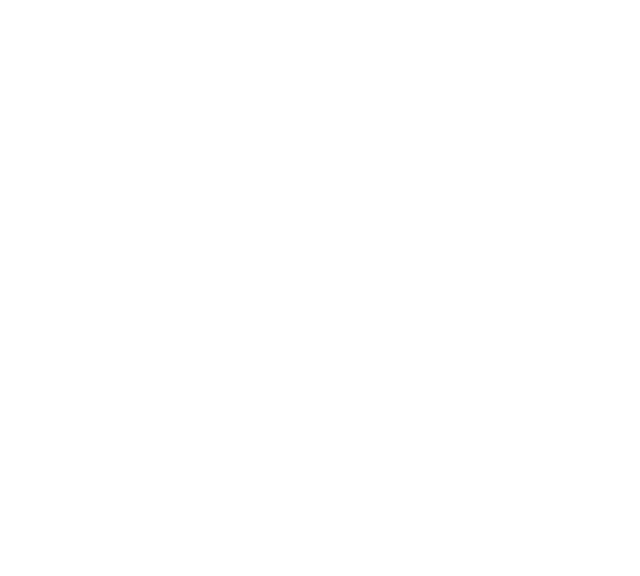
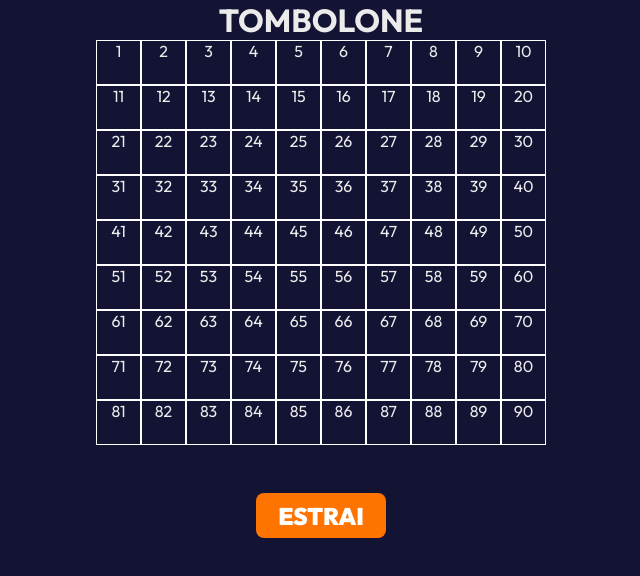
Before and after one commit to Friedrich3/FS0924_S3_L4, a plain HTML site: page index.html in a window 1280 px wide. Shown: the whole page, without its empty margins (319-959 px from the left). Drawn offline with Linux system fonts and the light colour scheme.

Commit message:
tombola completa

```diff
--- a/assets/css/style.css
+++ b/assets/css/style.css
@@ -0,0 +1,44 @@
+* {
+    margin: 0;
+    padding: 0;
+    box-sizing: border-box;
+    font-family: "Outfit", sans-serif;
+    text-align: center;
+    background-color: #131334;
+    color: #ebebeb;
+}
+.container{
+    max-width: 992px;
+    margin: 0 auto;
+}
+#tombola{
+    max-width: 450px;
+    margin: 0 auto;
+    margin-bottom: 3em;
+}
+#tombola div{
+    display: inline-block;
+    width: 45px;
+    height: 45px;
+    border: 1px solid white;
+
+
+}
+button{
+    background-color: rgb(255, 115, 0);
+    border: none;
+    width: 130px;
+    height: 45px;
+    font-size: 1.5em;
+    color: white;
+    font-weight: 900;
+    border-radius: 8px;
+}
+button:hover{
+    cursor: pointer;
+    background-color: rgb(204, 93, 2);
+}
+.estratto{
+    background-color: yellowgreen;
+    color: black;
+}
--- a/assets/js/script.js
+++ b/assets/js/script.js
@@ -0,0 +1,30 @@
+const tombola = document.getElementById("tombola");
+const btnEstrai = document.getElementById("extractButton");
+
+const numeriRandom = [];
+const numeriEstratti = [];
+
+for(let i = 0; i < 90; i++){
+    const numeroTombola = document.createElement("div")
+    numeroTombola.innerText = i + 1;
+    tombola.appendChild(numeroTombola);
+}
+
+btnEstrai.addEventListener("click", function(){
+    let numeroRandom = Math.floor(Math.random()* 90)+ 1;
+    //SE il numero estratto e' gia presente all'interno dei numeri estratti allora niente. altrimenti Esegui il ciclo sotto
+    numeriRandom.push(numeroRandom);
+    const numeriEstratti = document.querySelectorAll("#tombola div");
+    for(let i = 0; i< numeriEstratti.length; i++){
+        if(parseInt(numeriEstratti[i].innerText) === numeroRandom){
+            numeriEstratti[i].classList.add("estratto");
+            const testoEstratto = document.querySelector("#extract h4");
+            testoEstratto.innerText = `Hai estratto il numero : ${numeroRandom}`;
+        }
+
+    }
+
+
+
+
+});
--- a/index.html
+++ b/index.html
@@ -4,15 +4,34 @@
     <meta charset="UTF-8">
     <meta name="viewport" content="width=device-width, initial-scale=1.0">
     <title>Tombolone dopo L'iva</title>
+    <link rel="preconnect" href="https://fonts.googleapis.com" />
+    <link rel="preconnect" href="https://fonts.gstatic.com" crossorigin />
+    <link
+      href="https://fonts.googleapis.com/css2?family=Outfit:wght@100..900&display=swap"
+      rel="stylesheet"
+    />
+
     <link rel="stylesheet" href="assets/css/style.css">
 </head>
 <body>
+    <main>
     <div class="container">
+        <h1>TOMBOLONE</h1>
+        <div id="tombola"></div>
+
+        <div id="extract">
+            <button type="submit" id="extractButton">ESTRAI</button>
+            <h4></h4>
+        </div>
+
 
 
 
 
     </div>
-    <script src="assets/js/script.js"></script>
+
+</main>
+
+<script src="assets/js/script.js"></script>
 </body>
 </html>
```
